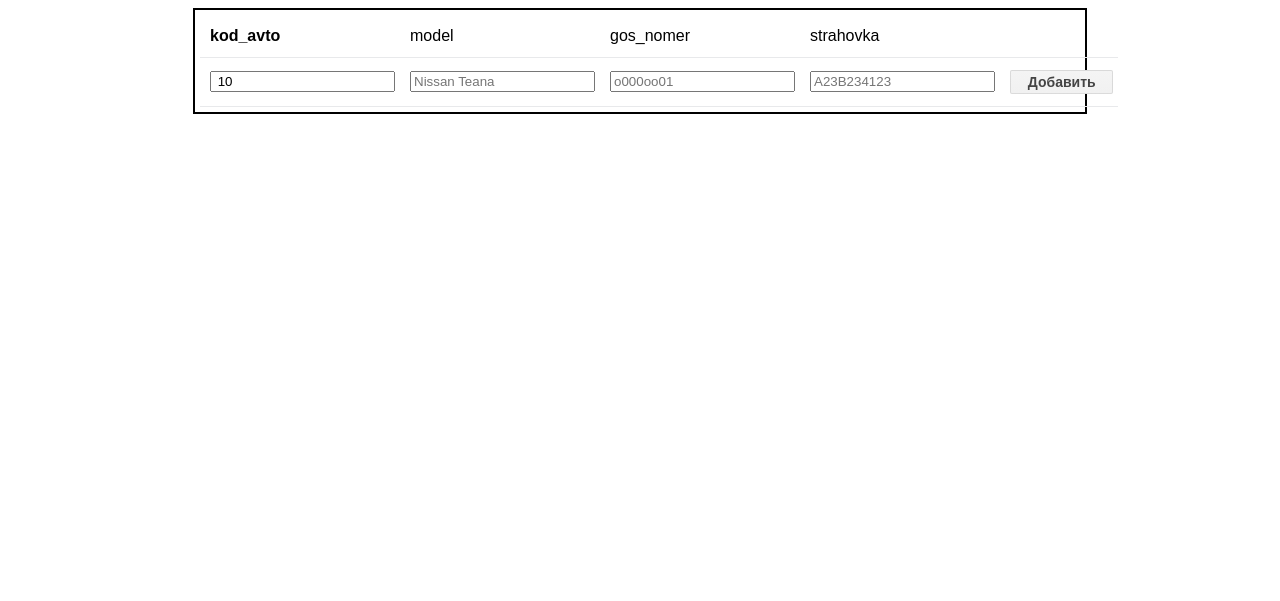
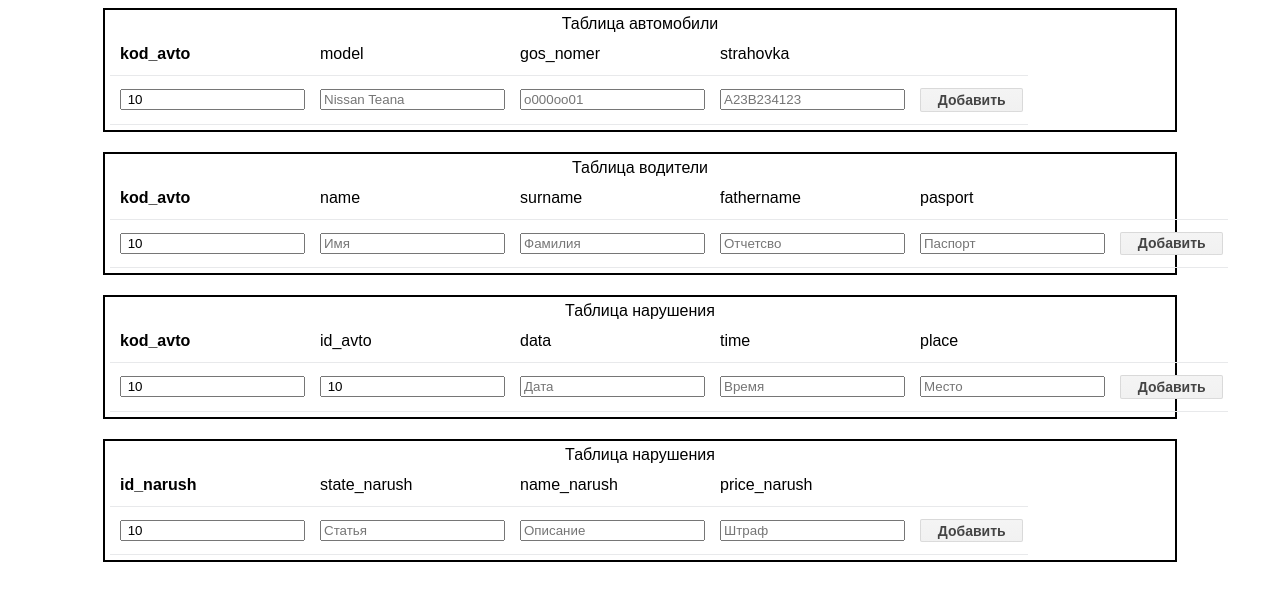
Before and after one commit to shah1dss/pdd2019, a PHP site: page /redactorbd.php in a window 1280 px wide. Shown: the top 601 px of the page. Run offline with PHP 8.4, Linux system fonts and the light colour scheme; data comes from the database, SQL or seed files in the repository.

Commit message:
huevo
2/4 ток заполняются

```diff
--- a/index.php
+++ b/index.php
@@ -40,6 +40,7 @@
 
 
 	<div class="block3">
+
 			<div id="nomer_input">
 				<div><input type="text" id="nomer" placeholder="A000AA" ></div>
 				<div><input type="text" id="region" placeholder="777" ></div>
--- a/redactorbd.php
+++ b/redactorbd.php
@@ -24,6 +24,7 @@
 				<td>model</td>
 				<td>gos_nomer</td>
 				<td>strahovka</td>
+				<center>Таблица автомобили</center>
 			</tr>
 			<tr>
 			<td><input type="text" value=" <?php $tmp = $result->rowCount()+1; echo $tmp; ?> "></td>
@@ -35,10 +36,8 @@
 		</table>
 	</div>
 
-
 										<script>
 										function add_avto1(){
-	console.log ("HUYE");
 										var add_model = document.getElementById("modeladd");
 										var add_nomer = document.getElementById("nomeradd");
 										var add_strahovka = document.getElementById("strahovkaadd");
@@ -50,12 +49,133 @@
 											data: {model: add_model.value, nomer: add_nomer.value, strahovka: add_strahovka.value, func: 'add'},
 											success: function(data) {
 											if (data == "dobav") {alert('Добавлена новая запись')}
-		if (data == "не") {alert('пошел нахуй с таблицы')}
+											if (data == "не") {alert('Что-то пошло не так(')}
 
 										}
 										});
 										}
+										</script>
 
+
+
+		<div class="conteiner2">
+			<table>
+				<tr>
+					<td>kod_avto</td>
+					<td>name</td>
+					<td>surname</td>
+					<td>fathername</td>
+					<td>pasport</td>
+						<center>Таблица водители</center>
+				</tr>
+				<tr>
+				<td><input type="text" value=" <?php $tmp = $result->rowCount()+1; echo $tmp; ?> "></td>
+				<td><input type="text" placeholder="Имя" id="nameadd"></td>
+				<td><input type="text" placeholder="Фамилия" id="surnameadd"></td>
+				<td><input type="text" placeholder="Отчетсво"	id="fathernameadd"></td>
+				<td><input type="text" placeholder="Паспорт"	id="pasportadd"></td>
+				<td><a href="#" class="button9" id="add_avto" onclick="add_drivers1()">Добавить</a></td></tr>
+			</table>
+		</div>
+
+											<script>
+										function add_drivers1(){
+										var add_name = document.getElementById("nameadd");
+										var add_surname = document.getElementById("surnameadd");
+										var add_fathername = document.getElementById("fathernameadd");
+										var add_pasport = document.getElementById("pasportadd");
+
+
+										$.ajax({
+											type: "GET",
+											url: "script/adminred.php",
+											data: {name: add_name.value, surname: add_surname.value, fathername: add_fathername.value, pasport: add_pasport.value, func: 'add1'},
+											success: function(data) {
+											if (data == "dobav") {alert('Добавлена новая запись')}
+											if (data == "не") {alert('Что-то пошло не так(')}
+
+										}
+										});
+										}
 										</script>
+
+			<div class="conteiner3">
+			<table>
+				<tr>
+					<td>kod_avto</td>
+					<td>id_avto</td>
+					<td>data</td>
+					<td>time</td>
+					<td>place</td>
+						<center>Таблица нарушения</center>
+				</tr>
+				<tr>
+				<td><input type="text" value=" <?php $tmp = $result->rowCount()+1; echo $tmp; ?> "></td>
+				<td><input type="text" value=" <?php $tmp = $result->rowCount()+1; echo $tmp; ?> "></td>
+				<td><input type="text" placeholder="Дата" id="dataadd"></td>
+				<td><input type="text" placeholder="Время"	id="timeadd"></td>
+				<td><input type="text" placeholder="Место"	id="placeadd"></td>
+				<td><a href="#" class="button9" id="add_avto" onclick="add_narusheniya1()">Добавить</a></td></tr>
+			</table>
+		</div>
+
+											<script>
+										function add_narusheniya1(){
+										var add_data = document.getElementById("dataadd");
+										var add_time = document.getElementById("timeadd");
+										var add_place = document.getElementById("fathernameadd");
+
+
+										$.ajax({
+											type: "GET",
+											url: "script/adminred.php",
+											data: {data: add_data.value, time: add_time.value, place: add_place.value, func: 'add2'},
+											success: function(data) {
+											if (data == "dobav") {alert('Добавлена новая запись')}
+											if (data == "не") {alert('Что-то пошло не так(')}
+
+										}
+										});
+										}
+										</script>
+
+				<div class="conteiner4">
+			<table>
+				<tr>
+					<td>id_narush</td>
+					<td>state_narush</td>
+					<td>name_narush</td>
+					<td>price_narush</td>
+						<center>Таблица нарушения</center>
+				</tr>
+				<tr>
+				<td><input type="text" value=" <?php $tmp = $result->rowCount()+1; echo $tmp; ?> "></td>
+				<td><input type="text" placeholder="Статья" id="stateadd"></td>
+				<td><input type="text" placeholder="Описание" id="nameadd"></td>
+				<td><input type="text" placeholder="Штраф"	id="priceadd"></td>
+				<td><a href="#" class="button9" id="add_avto" onclick="add_vidnar1()">Добавить</a></td></tr>
+			</table>
+		</div>
+
+											<script>
+										function add_vidnar1(){
+										var add_state = document.getElementById("stateadd");
+										var add_name = document.getElementById("nameadd");
+										var add_price = document.getElementById("priceadd");
+
+
+										$.ajax({
+											type: "GET",
+											url: "script/adminred.php",
+											data: {state: add_state.value, name: add_name.value, place: add_price.value, func: 'add3'},
+											success: function(data) {
+											if (data == "dobav") {alert('Добавлена новая запись')}
+											if (data == "не") {alert('Что-то пошло не так(')}
+
+										}
+										});
+										}
+										</script>
+
 </body>
 </html>
--- a/style/style.css
+++ b/style/style.css
@@ -250,8 +250,29 @@ a.button9:active {
 .conteiner1 {
 	border:2px solid black;
 	padding: 5px;
-	width: 880px;
+	width: 1060px;
 	margin:0 auto;
+	margin-bottom: 20px;
+}
+.conteiner2  {
+	border:2px solid black;
+	padding: 5px;
+	width: 1060px;
+	margin:0 auto;
+	margin-bottom: 20px;
+}
 
-
+.conteiner3 {
+	border:2px solid black;
+	padding: 5px;
+	width: 1060px;
+	margin:0 auto;
+	margin-bottom: 20px;
 }
+.conteiner4  {
+	border:2px solid black;
+	padding: 5px;
+	width: 1060px;
+	margin:0 auto;
+	margin-bottom: 20px;
+}
```
Also changed, not shown: script/adminred.php (+24 -0 lines). Lines whose indentation alone changed are shown as unchanged.
